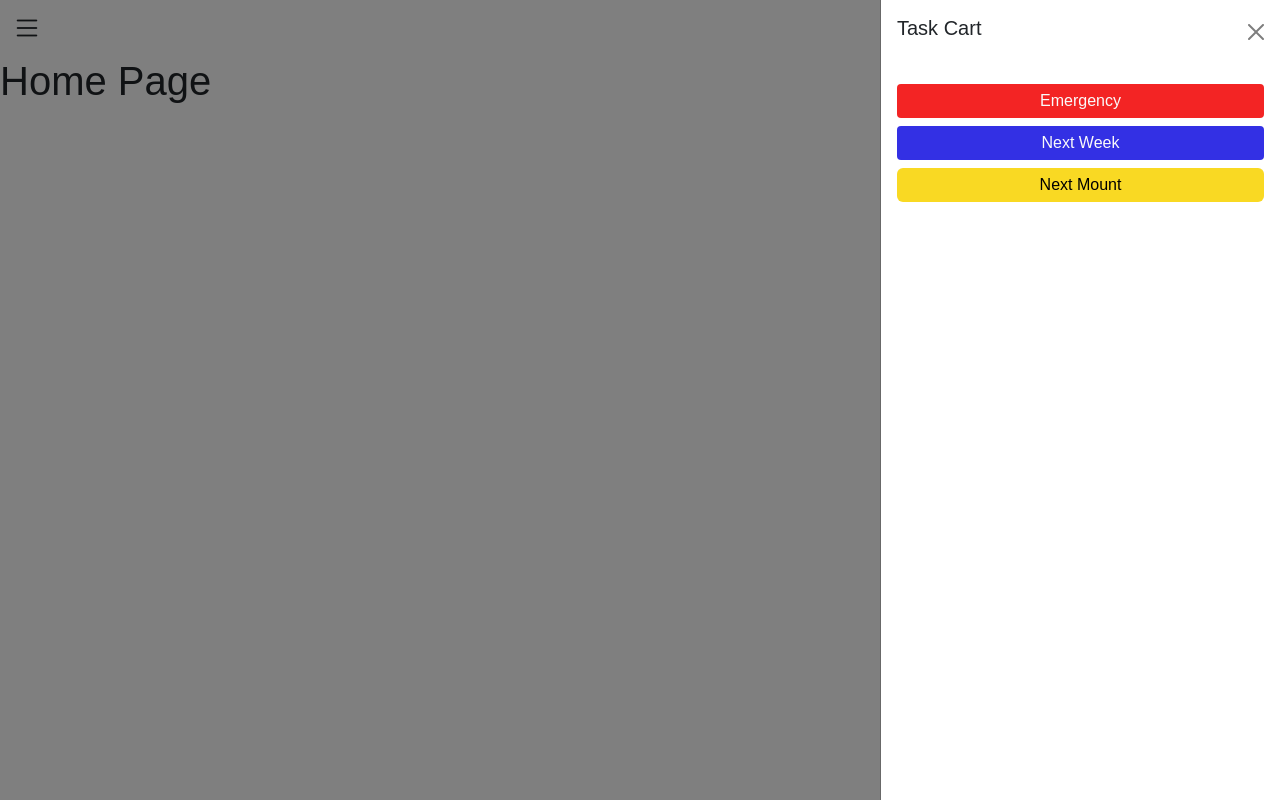
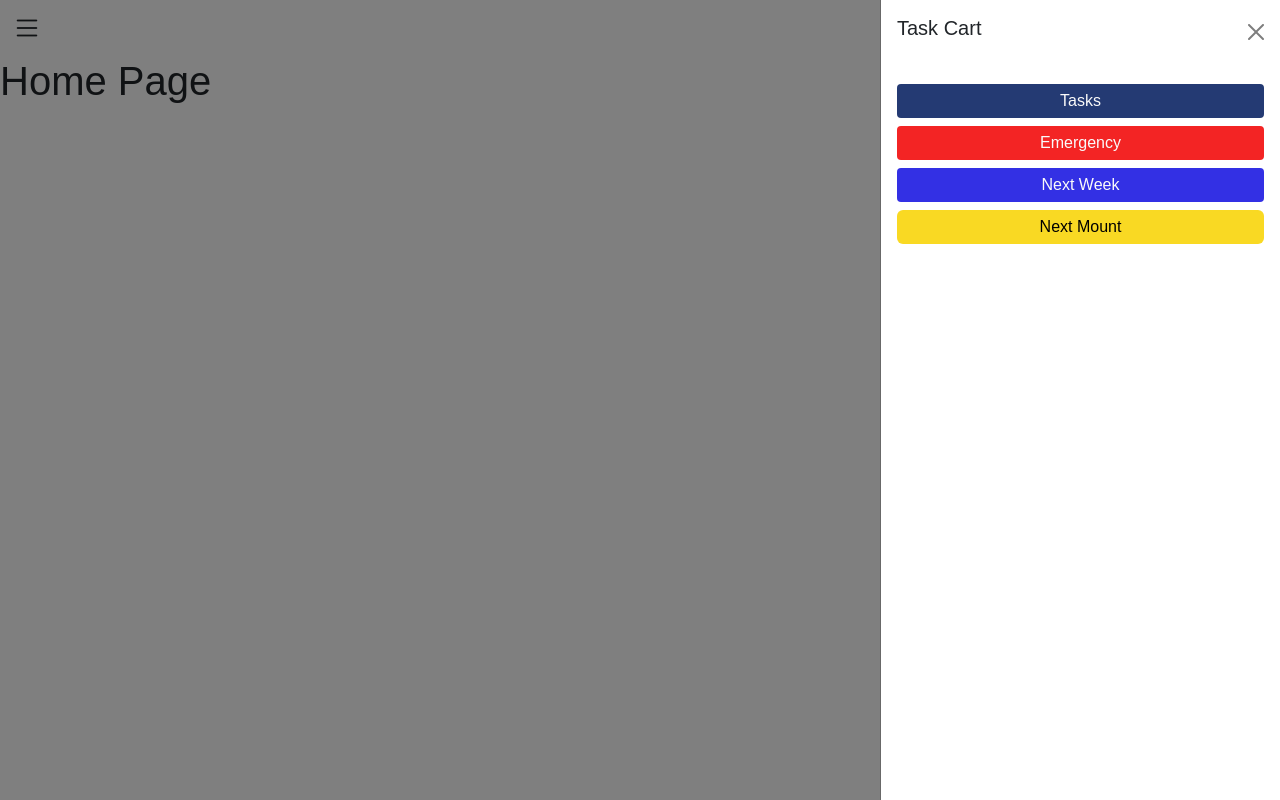
Before and after one commit to alimpp/taskholder, a Vue app: page / in a window 1280 px wide. Both pictures are taken after a click on the button 27 px from the left and 28 px from the top of the page. Built offline with nearby package versions, Linux system fonts and the light colour scheme.

Commit message:
Create Method For Router

```diff
--- a/src/components/sidebar.vue
+++ b/src/components/sidebar.vue
@@ -11,9 +11,10 @@
     </div>
     <div class="offcanvas-body">
         <div class="app-flex-column">
-            <button class="app-btn-red my-1">Emergency</button>
-            <button class="app-btn-blue my-1">Next Week</button>
-            <button class="app-btn-yellow my-1">Next Mount</button>
+            <button class="app-btn-light-dark my-1" @click="goToTasks">Tasks</button>
+            <button class="app-btn-red my-1" @click="goToEmergency">Emergency</button>
+            <button class="app-btn-blue my-1" @click="goToNextWeek">Next Week</button>
+            <button class="app-btn-yellow my-1" @click="goToNextMount">Next Mount</button>
         </div>
     </div>
     </div>
@@ -21,7 +22,20 @@
 
 <script>
 export default {
-
+    methods : {
+        goToTasks(){
+            return this.$router.push('/')
+        } ,
+        goToEmergency(){
+            return this.$router.push('/emergency')
+        } ,
+        goToNextWeek(){
+            return this.$router.push('/nextWeek')
+        } ,
+        goToNextMount(){
+            return this.$router.push('/nextMount')
+        } ,
+    }
 }
 </script>
 
```
